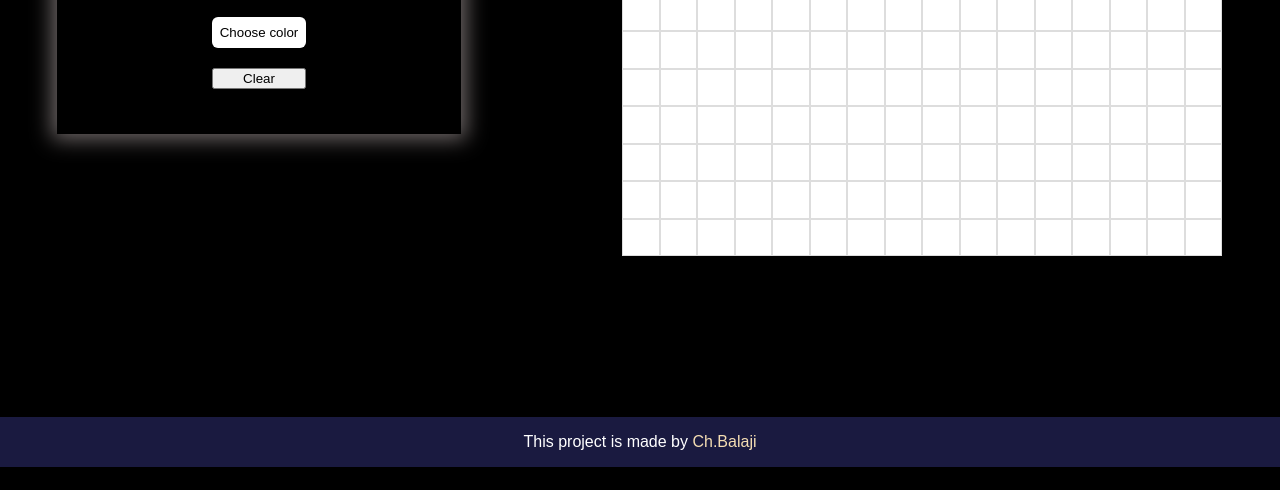
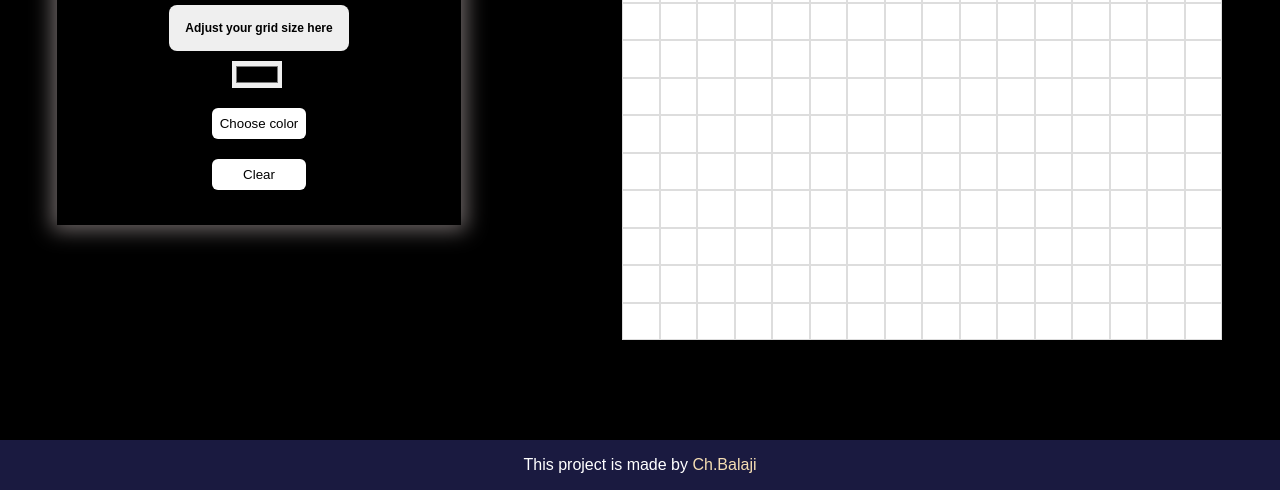
Before and after one commit to balajich004/Etch-a-Sketch, a plain HTML site: page index.html in a window 1280 px wide. Shown: the part 360-850 px from the top of the page. Before the commit the page ends 827 px from the top, so only its background shows below. Drawn offline with Linux system fonts and the light colour scheme.

Commit message:
Added the clear functionality and changed the main container

```diff
--- a/index.html
+++ b/index.html
@@ -7,6 +7,7 @@
     <link rel="stylesheet" href="./styles/style.css">
 </head>
 <body>
+    <div class="main">
     <div class="left-part">
         <div class="left-title">
     <a class="title" href="https://github.com/balajich004/Etch-a-Sketch" target="_blank" rel="noopener">Etch a sketch</a>
@@ -30,6 +31,7 @@
     </div>
 
     <div class="container"></div>
+</div>
     <div class="footer">
         This project is made by <a href="https://github.com/balajich004" target="_blank" rel="noopener noreferrer">Ch.Balaji</a>
     </div>
--- a/scripts/script.js
+++ b/scripts/script.js
@@ -1,4 +1,4 @@
-
+const clear=document.querySelector(".clear");
 const container=document.querySelector(".container");
 const customcolor=document.querySelector("#custom-color");
 const choose=document.querySelector(".choose");
@@ -22,5 +22,7 @@ function creategrid(size){
 }
 document.addEventListener("DOMContentLoaded",()=>{
     creategrid(16);
-
 });
+clear.addEventListener("click",()=>{
+    creategrid(16);
+})
--- a/styles/style.css
+++ b/styles/style.css
@@ -1,10 +1,15 @@
-
 body{
+    margin: 0;
+    padding: 0;
+    display: flex;
+    flex-direction: column;
+}
+.main{
     display: flex;
     justify-content: center;
     align-items: center;
     flex-wrap: wrap;
-    height: 100vh;
+    height: 800px;
     margin: 0;
     background-color: black;
     color: white;
@@ -19,7 +24,6 @@ body{
     height: 600px;
     border: 1px solid black;
     background-color: white;
-    margin-top:15px ;
 }
 .square {
     border: 1px solid #ddd;
@@ -125,6 +129,12 @@ a{
     padding:8px;
     border-radius: 6px;
 }
+.clear{
+    border:none;
+    background-color: white;
+    padding:8px;
+    border-radius: 6px;
+}
 .footer {
     text-align: center;
     margin-bottom: 0;
@@ -132,6 +142,8 @@ a{
     background-color: #1a1a40;
     padding: 16px;
     flex: 1;
+    color: white;
+    font-family: Arial, Helvetica, sans-serif;
 }
 .footer a{
     text-decoration: none;
```
